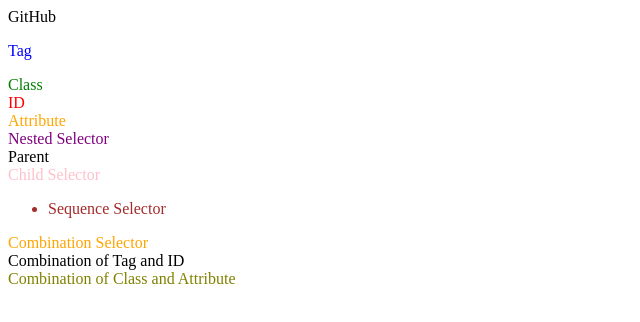
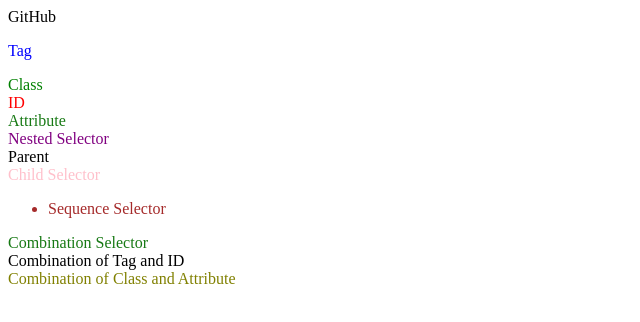
Before and after one commit to kuchinsk1y/FullStackHT, a plain HTML site: page lesson4/index.html in a window 1280 px wide. Shown: the whole page, without its empty margins (0-640 px from the left). Drawn offline with Linux system fonts and the light colour scheme.

Commit message:
change color lesson4  commit

```diff
--- a/lesson4/style.css
+++ b/lesson4/style.css
@@ -11,7 +11,7 @@ p {
 }
 
 [data-custom] {
-  color: orange;
+  color: rgb(23, 121, 20);
 }
 
 .parent .child {
```
